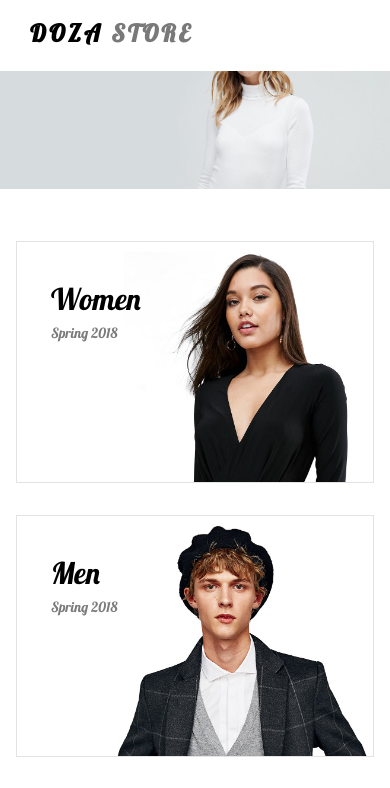
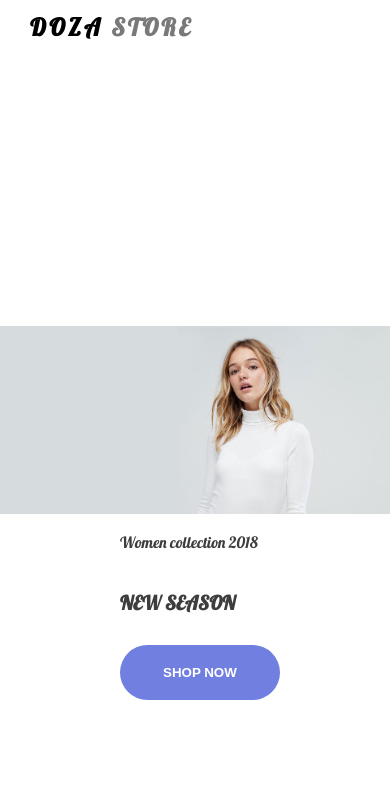
Before and after one commit to 5iveemmy/Doza-store, a React (Create React App) app: page / in a window 390 px wide. Shown: the top 788 px of the page. Built offline with nearby package versions, Linux system fonts and the light colour scheme; some icons are missing.

Commit message:
added some dependencies

```diff
--- a/src/App.css
+++ b/src/App.css
@@ -28,6 +28,10 @@ body {
 
 /* FOr media queries*/
 @media screen and (max-width: 992px) {
+  .slider {
+    height: 100vh;
+  }
+
   .small-nav {
     display: none;
   }
@@ -85,14 +89,14 @@ body {
 
   ul.pages-links.active {
     display: block;
-    top: 70px;
+    top: 59px;
     z-index: 1000;
     transform: scaleY(1);
   }
 }
-
+/*
 @media only screen and (max-width: 992px) and (min-width: 740px) {
   .slider {
     height: 100vh;
   }
-}
+} */
--- a/src/styles/Navbar.css
+++ b/src/styles/Navbar.css
@@ -49,7 +49,7 @@ ul.help {
 nav.big-nav {
   display: flex;
   justify-content: space-between;
-  padding: 18px 20px 18px 30px;
+  padding: 12px 20px 12px 30px;
   position: fixed;
   width: 100%;
   z-index: 1100;
```
Also changed, not shown: package.json (+12 -1 lines), 1 other file (tests, documents, lock files or other folders).
